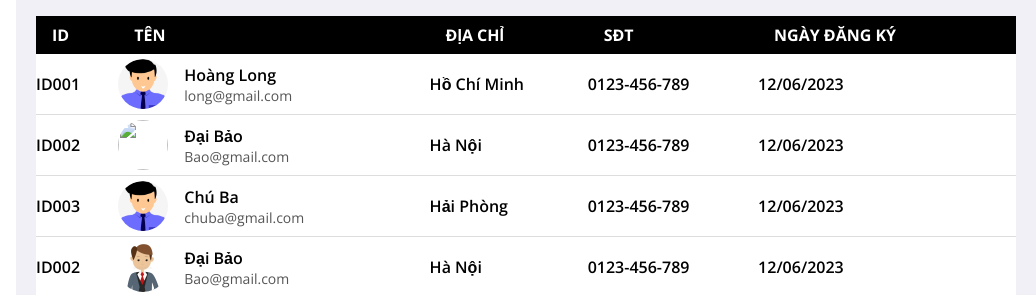
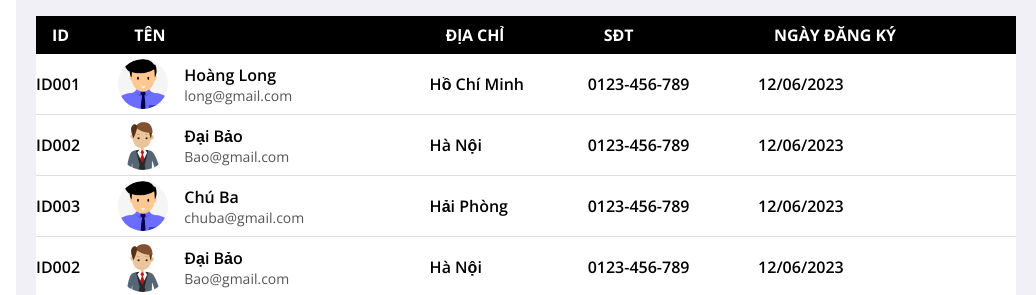
Before and after one commit to DimDimNe/AdminHoSo, a plain HTML site: page index.html in a window 1280 px wide. Shown: the part 72-367 px from the top of the page, 244-1280 px from the left. Drawn offline with nearby package versions, Linux system fonts and the light colour scheme.

Commit message:
Add files via upload

```diff
--- a/index.html
+++ b/index.html
@@ -95,7 +95,7 @@
 						<td>ID002</td>
 						<td>
 							<div class="user">
-								<img class="user-image" src=./img/man-formal-suit-icon-flat-design-brown-hair-wearing-tie-illustration-73465164.webp" alt="">
+								<img class="user-image" src="./img/man-formal-suit-icon-flat-design-brown-hair-wearing-tie-illustration-73465164.webp" alt="">
 								<div class="user-info">
 									<user-name>Đại Bảo</user-name>
 									<div class="user-email">Bao@gmail.com</div>
```
